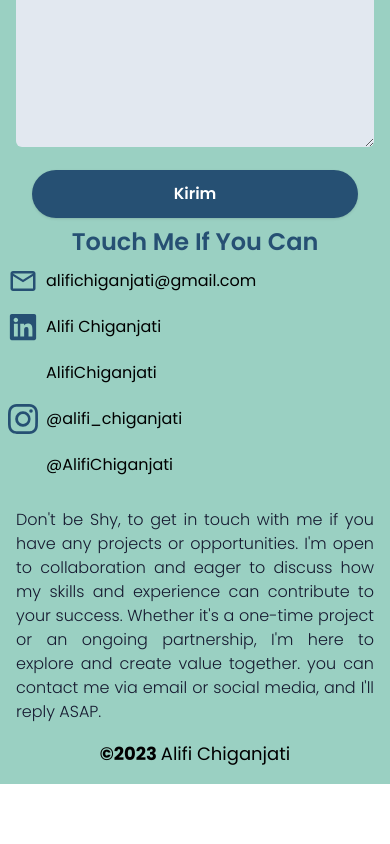
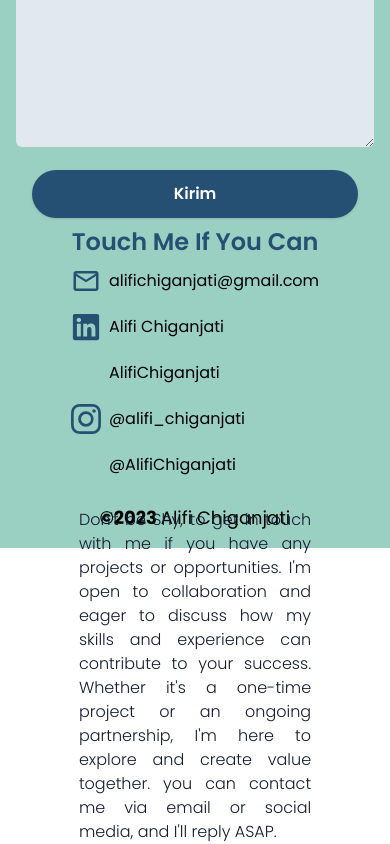
Before and after one commit to AlifiChiganjati/alifichiganjati.github.io, a React (Vite) app: page / in a window 390 px wide. Shown: the part 3319-4163 px from the top of the page. Before the commit the page ends 4103 px from the top, so only its background shows below. Built offline with nearby package versions, Linux system fonts and the light colour scheme; some icons are missing.

Commit message:
fix: animation contact me

```diff
--- a/src/pages/contactpage.jsx
+++ b/src/pages/contactpage.jsx
@@ -103,7 +103,7 @@ const ContactPage = () => {
           data-aos-easing="ease-in-out"
           data-aos-mirror="true"
           data-aos-once="true"
-          className="md:ml-2 md:w-1/2"
+          className="relative md:ml-2 md:w-1/2"
         >
           <h4 className="text-shadow text-center text-2xl font-semibold text-primary dark:text-dark-light  md:text-3xl lg:text-4xl">
             Touch Me If You Can
@@ -176,7 +176,7 @@ const ContactPage = () => {
               </a>
             </li>
           </ul>
-          <p className="mt-5 px-2 text-justify text-base font-light text-dark-primary dark:text-dark-light md:pr-4 md:text-xl">
+          <p className="absolute mt-5 px-2 text-justify text-base font-light text-dark-primary dark:text-dark-light md:pr-4 md:text-xl">
             Don't be Shy, to get in touch with me if you have any projects or
             opportunities. I'm open to collaboration and eager to discuss how my
             skills and experience can contribute to your success. Whether it's a
```
